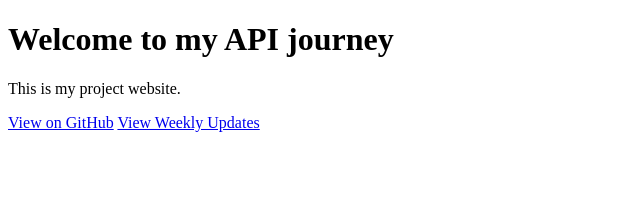
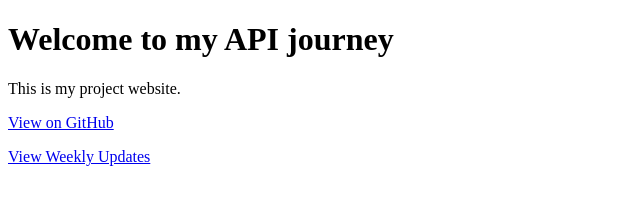
Before and after one commit to AnthonyK47/AkonAPI, a plain HTML site: page index.html in a window 1280 px wide. Shown: the whole page, without its empty margins (0-640 px from the left). Drawn offline with Linux system fonts and the light colour scheme.

Commit message:
Spacing update between github and weekly update

```diff
--- a/index.html
+++ b/index.html
@@ -6,7 +6,7 @@
 <body>
     <h1>Welcome to my API journey</h1>
     <p>This is my project website.</p>
-    <a href="https://github.com/AnthonyK47/AkonAPI">View on GitHub</a>
-    <a href="weekly-updates.md">View Weekly Updates</a>
+    <p><a href="https://github.com/AnthonyK47/AkonAPI">View on GitHub</a></p>
+    <p><a href="weekly-updates.md">View Weekly Updates</a></p>
 </body>
 </html>
```
